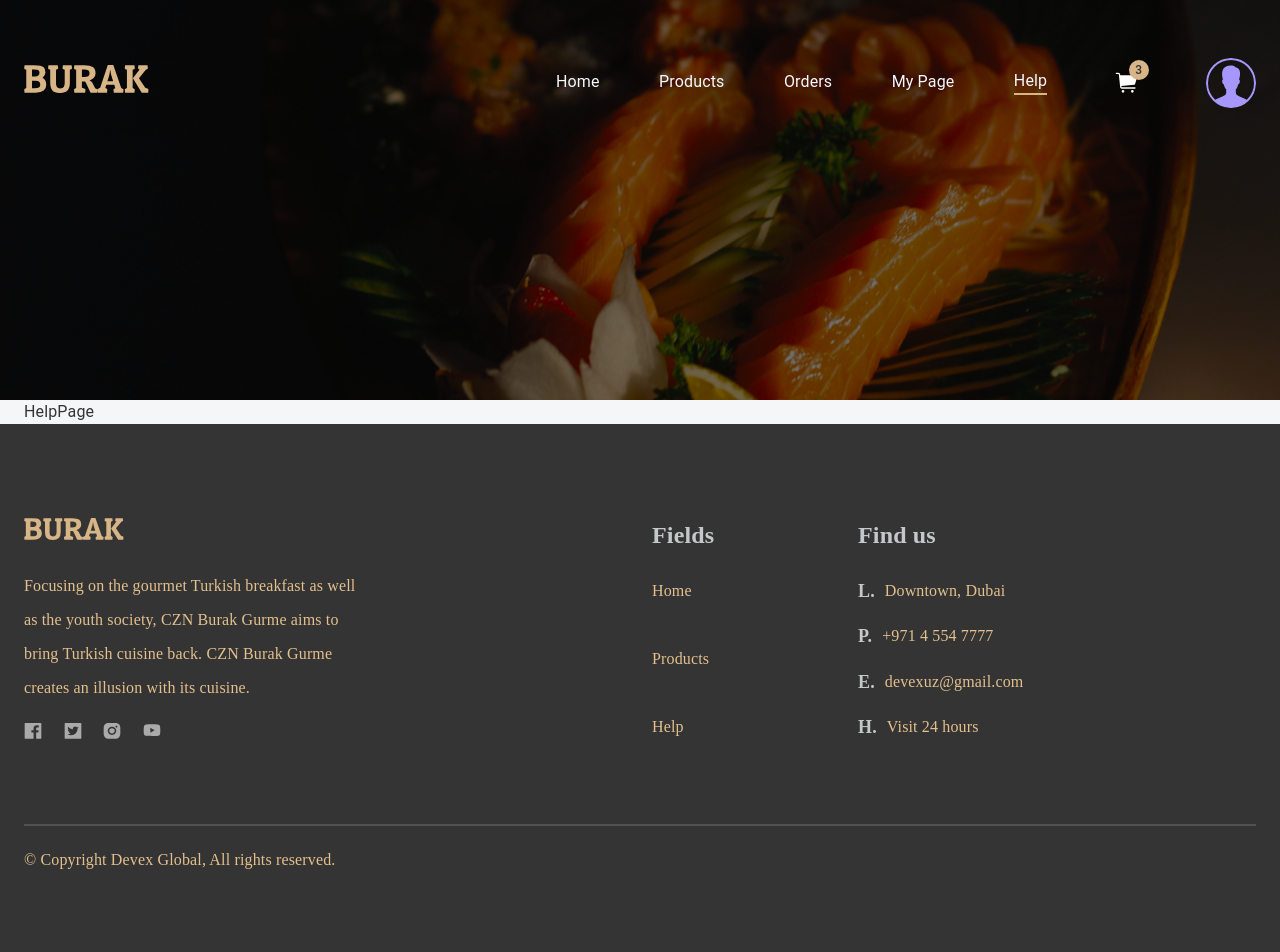
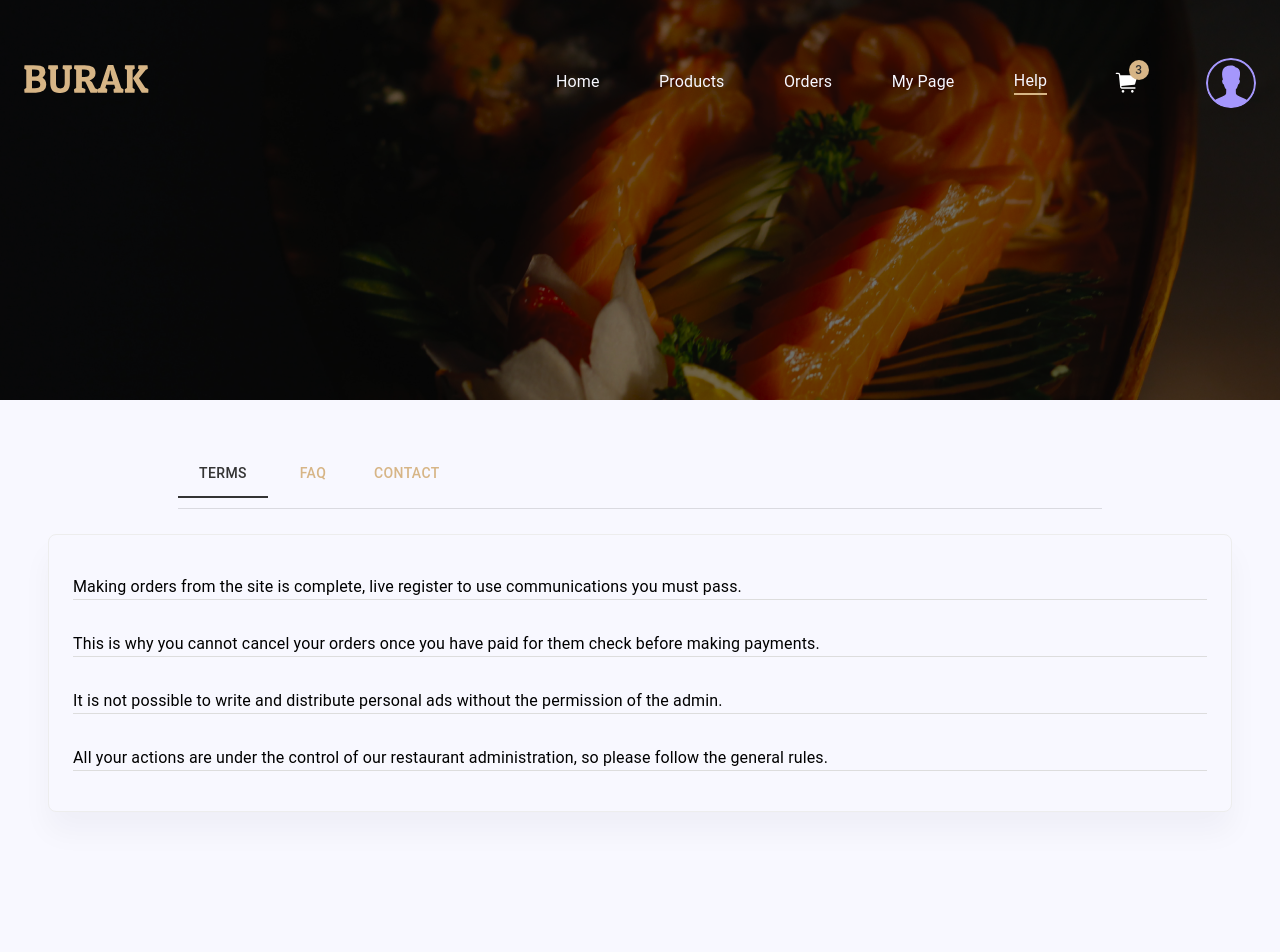
Before and after one commit to Salaev-Davlat001/burak-react, a React (Create React App) app: page /help in a window 1280 px wide. Shown: the top 952 px of the page. Built offline with nearby package versions, Linux system fonts and the light colour scheme.

Commit message:
feat: publish helpPage sectional component

```diff
--- a/src/app/screens/helpPage/index.tsx
+++ b/src/app/screens/helpPage/index.tsx
@@ -1,6 +1,125 @@
 import React from "react";
-import { Container } from "../../../../node_modules/@mui/material/index";
+import { Box, Container, Stack, Tabs } from "@mui/material";
+import Typography from "@mui/material/Typography";
+import Tab from "@mui/material/Tab";
+import Accordion from "@mui/material/Accordion";
+import AccordionSummary from "@mui/material/AccordionSummary";
+import AccordionDetails from "@mui/material/AccordionDetails";
+import ExpandMoreIcon from "@mui/icons-material/ExpandMore";
+import Button from "@mui/material/Button";
+import TabContext from "@mui/lab/TabContext";
+import TabPanel from "@mui/lab/TabPanel";
+import "../../../css/help.css";
+import { faq } from "../../../lib/data/faq";
+import { terms } from "../../../lib/data/terms";
 
 export default function HelpPage() {
-  return <Container>HelpPage</Container>;
+  const [value, setValue] = React.useState("1");
+
+  const handleChange = (e: React.SyntheticEvent, newValue: string) => {
+    setValue(newValue);
+  };
+  return (
+    <div className={"help-page"}>
+      <Container className={"help-container"}>
+        <TabContext value={value}>
+          <Box className={"help-menu"}>
+            <Box sx={{ borderBottom: 1, borderColor: "divider" }}>
+              <Tabs
+                value={value}
+                onChange={handleChange}
+                aria-label="lab API tabs example"
+                className={"table_list"}
+              >
+                <Tab label="TERMS" value={"1"} />
+                <Tab label="FAQ" value={"2"} />
+                <Tab label="CONTACT" value={"3"} />
+              </Tabs>
+            </Box>
+          </Box>
+          <Stack>
+            <Stack className={"help-main-content"}>
+              <TabPanel value={"1"}>
+                <Stack className={"rules-box"}>
+                  <Box className={"rules-frame"}>
+                    {terms.map((value, number) => {
+                      return <p key={number}>{value}</p>;
+                    })}
+                  </Box>
+                </Stack>
+              </TabPanel>
+              <TabPanel value={"2"}>
+                <Stack className={"accordion-menu"}>
+                  {faq.map((value, number) => {
+                    return (
+                      <Accordion key={number}>
+                        <AccordionSummary
+                          expandIcon={<ExpandMoreIcon />}
+                          aria-controls="panel1a-content"
+                          id="panel1a-header"
+                        >
+                          <Typography>{value.question}</Typography>
+                        </AccordionSummary>
+                        <AccordionDetails>
+                          <Typography>{value.answer}</Typography>
+                        </AccordionDetails>
+                      </Accordion>
+                    );
+                  })}
+                </Stack>
+              </TabPanel>
+              <TabPanel value={"3"}>
+                <Stack className={"admin-letter-box"}>
+                  <Stack className={"admin-letter-container"}>
+                    <Box className={"admin-letter-frame"}>
+                      <span>Contact us!</span>
+                      <p>Fill out below form to send a message!</p>
+                    </Box>
+                    <form
+                      action={"#"}
+                      method={"POST"}
+                      className={"admin-letter-input"}
+                    >
+                      <div className={"admin-input-box"}>
+                        <label>Your name</label>
+                        <input
+                          type={"text"}
+                          name={"memberNick"}
+                          placeholder={"Type your name here"}
+                        />
+                      </div>
+                      <div className={"admin-input-box"}>
+                        <label>Your email</label>
+                        <input
+                          type={"text"}
+                          name={"memberEmail"}
+                          placeholder={"Type your email here"}
+                        />
+                      </div>
+                      <div className={"admin-input-box"}>
+                        <label>Message</label>
+                        <textarea
+                          name={"memberMsg"}
+                          placeholder={"Your message"}
+                        ></textarea>
+                      </div>
+                      <Box
+                        display={"flex"}
+                        justifyContent={"flex-end"}
+                        sx={{ mt: "30px" }}
+                      >
+                        <Button type={"submit"} variant="contained">
+                          Send
+                        </Button>
+                      </Box>
+                    </form>
+                  </Stack>
+                </Stack>
+              </TabPanel>
+            </Stack>
+          </Stack>
+        </TabContext>
+      </Container>
+    </div>
+  );
 }
--- /dev/null
+++ b/src/css/help.css
@@ -0,0 +1,167 @@
+.help-page {
+  width: 100%;
+  height: auto;
+  display: flex;
+  background: #f8f8ff;
+}
+
+.help-page .help-container {
+  margin-top: 50px;
+  margin-bottom: 50px;
+  flex-direction: row;
+}
+
+.help-page .help-menu {
+  width: 100%;
+  height: 60px;
+  display: flex;
+  flex-direction: row;
+  justify-content: center;
+  border-bottom: 1px solid #f8f8ff;
+}
+
+.help-page .help-menu .table-list {
+  display: flex;
+  justify-content: space-between;
+}
+
+.help-page .css-1gsv261 {
+  width: 75%;
+}
+
+.help-page .css-heg063-MuiTabs-flexContainer {
+  justify-content: space-between;
+}
+
+.help-page .css-19kzrtu {
+  padding-top: 24px;
+}
+
+.help-page .help-main-content {
+  width: 100%;
+  height: 1000px;
+}
+
+.help-page .rules-box {
+  padding: 24px;
+  width: 100%;
+  height: auto;
+  display: flex;
+  flex-direction: column;
+  align-items: center;
+  justify-content: center;
+  background: #f8f8ff;
+  border: 1px solid #ededed;
+  box-shadow: 0px 20px 30px rgba(25, 25, 46, 0.04);
+  border-radius: 8px;
+}
+
+.rules-box .rules-frame {
+  width: 100%;
+  height: 100%;
+  display: flex;
+  flex-direction: column;
+}
+
+.rules-box .rules-frame p {
+  border-bottom: 1px solid #dddddd;
+  color: #000000;
+  font-family: "Roboto", "Helvetica", "Arial", sans-serif;
+  font-weight: 400;
+  font-size: 1rem;
+  letter-spacing: 0.00938em;
+}
+
+.help-page .admin-letter-box {
+  width: 100%;
+  height: auto;
+  display: flex;
+  padding: 50px;
+  box-shadow: 0px 20px 30px 0px rgba(25, 25, 46, 0.04);
+  border: 1px solid var(--Border-1, #ededed);
+}
+
+.help-page .admin-letter-box .admin-letter-container {
+  display: flex;
+  flex-direction: column;
+}
+
+.help-page .admin-letter-container .admin-letter-frame {
+  width: 100%;
+  height: auto;
+  display: flex;
+  flex-direction: column;
+  align-items: flex-start;
+}
+
+.help-page .admin-letter-container .admin-letter-frame span {
+  color: #11053f;
+  font-family: "Poppins", serif;
+  font-size: 24px;
+  font-style: normal;
+  font-weight: 500;
+  line-height: normal;
+  text-transform: capitalize;
+}
+
+.help-page .admin-letter-container .admin-letter-frame p {
+  color: var(--Text---Color, #4f547b);
+  font-family: "Poppins", serif;
+  font-size: 15px;
+  font-style: normal;
+  font-weight: 400;
+  line-height: 26px;
+}
+.help-page .admin-letter-box .admin-input-box {
+  margin-top: 30px;
+  width: 100%;
+  height: auto;
+  display: flex;
+  flex-direction: column;
+}
+
+.help-page .admin-letter-box .admin-input-box label {
+  color: var(--Head---Color, #140342);
+  font-family: Verdana;
+  font-size: 16px;
+  font-style: normal;
+  font-weight: 700;
+  line-height: normal;
+}
+
+.help-page .admin-letter-box .admin-input-box label {
+  color: var(--Head---Color, #140342);
+  font-family: Verdana;
+  font-size: 16px;
+  font-style: normal;
+  font-weight: 700;
+  line-height: 19px;
+  margin-bottom: 10px;
+}
+
+.help-page .admin-letter-box .admin-input-box input {
+  height: 60px;
+  border-radius: 8px;
+  border: 1px solid #ddd;
+  background: #f8f8ff;
+  padding-left: 10px;
+}
+
+.help-page .admin-letter-box .admin-input-box textarea {
+  height: 150px;
+  border-radius: 8px;
+  border: 1px solid #ddd;
+  background: #f8f8ff;
+  padding-left: 10px;
+  padding-top: 10px;
+  resize: none;
+}
+
+.help-page .admin-letter-input textarea::placeholder {
+  color: #757575;
+  font-family: "Verdana, Geneva, Tahoma", sans-serif;
+  font-size: 15px;
+  font-style: normal;
+  font-weight: 400;
+  line-height: 26px;
+}
```
